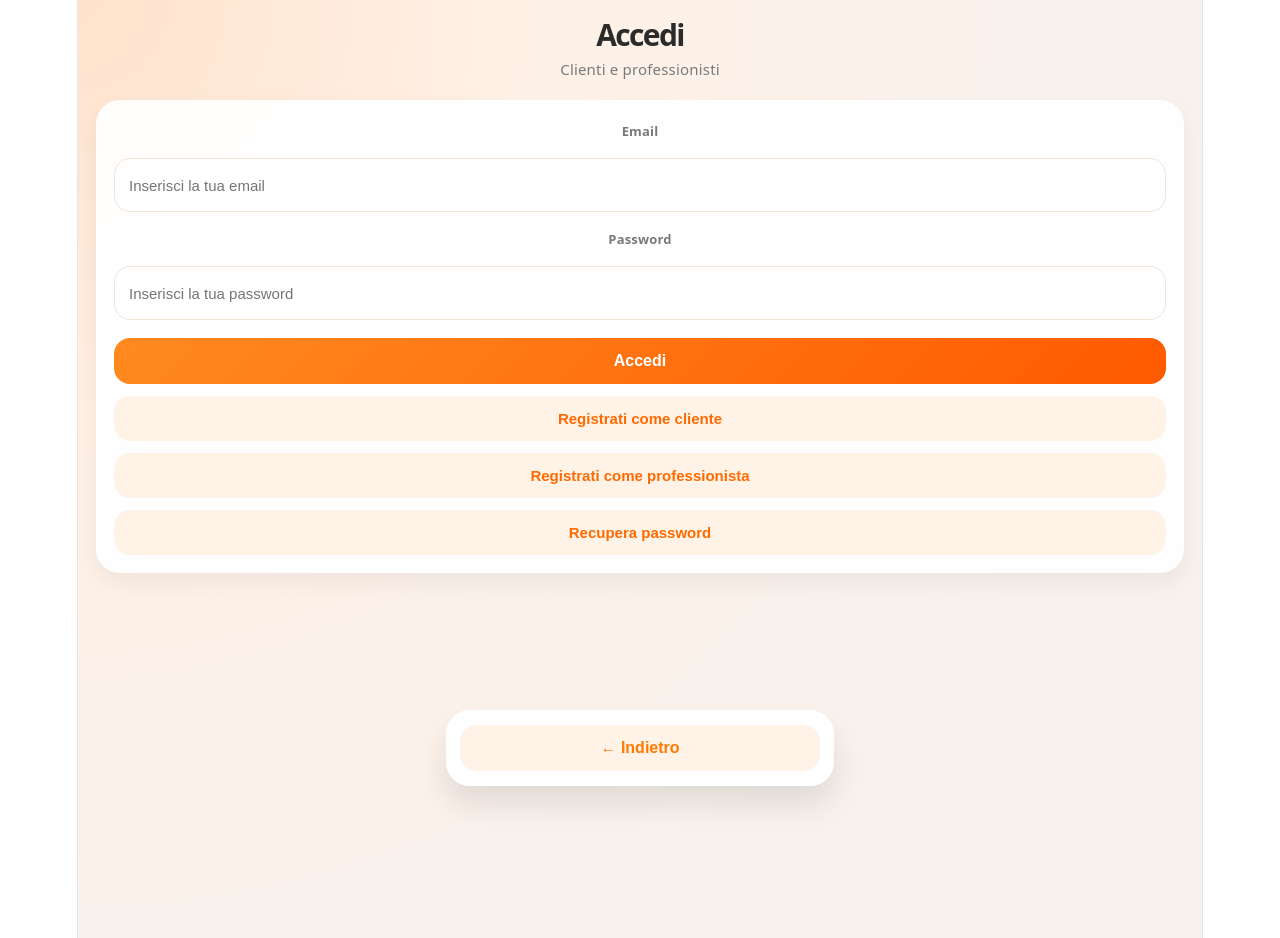
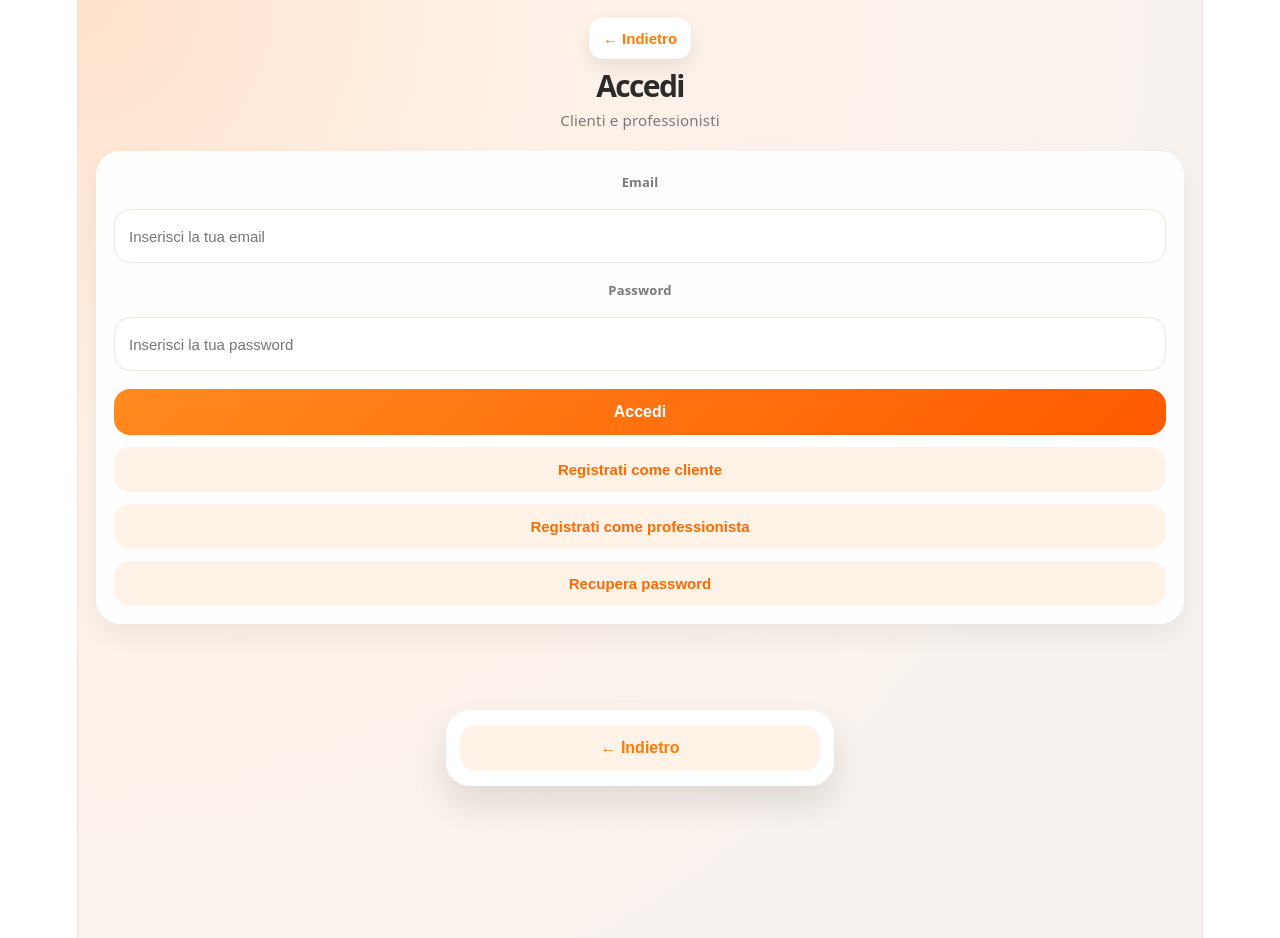
Before and after one commit to giacomo-tuccio-bot/beautygo2, a React (Vite) app: page / in a window 1280 px wide. Both pictures are taken after a click on the button "Accedi". Built offline with nearby package versions, Linux system fonts and the light colour scheme; no server answers.

Commit message:
Add files via upload

```diff
--- a/src/App.tsx
+++ b/src/App.tsx
@@ -1318,7 +1318,10 @@ export default function App() {
   if (screen === 'login') {
     return (
       <LoginPage
-        onBack={() => setScreen('tabs')}
+        onBack={() => {
+          setScreen('tabs');
+          setTab('profile');
+        }}
         onAdminLogin={() => {
           setSessionUserId(null);
           setUserRole('admin');
@@ -1334,13 +1337,23 @@ export default function App() {
   }
 
   if (screen === 'registerCustomer') {
-    return <RegisterCustomerPage onBack={() => setScreen('tabs')} />;
+    return (
+    <RegisterCustomerPage
+      onBack={() => {
+        setScreen('tabs');
+        setTab('profile');
+      }}
+    />
+  );
   }
 
   if (screen === 'registerProfessional') {
     return (
       <RegisterProfessionalPage
-        onBack={() => setScreen('tabs')}
+        onBack={() => {
+          setScreen('tabs');
+          setTab('profile');
+        }}
         onGoLogin={() => setScreen('login')}
         onRegistrationComplete={handleProfessionalOnboardingComplete}
       />
@@ -1352,7 +1365,10 @@ export default function App() {
       <ProOnboardingPage
         isAuthenticated={userRole !== 'guest'}
         currentUserEmail={professionalProfileData.email}
-        onBack={() => setScreen('tabs')}
+        onBack={() => {
+          setScreen('tabs');
+          setTab('profile');
+        }}
         onGoLogin={() => setScreen('login')}
         onComplete={handleProfessionalOnboardingComplete}
       />
--- a/src/pages/LoginPage.tsx
+++ b/src/pages/LoginPage.tsx
@@ -89,6 +89,8 @@ export default function LoginPage({
           'radial-gradient(circle at top left, #FFE2CC 0%, #FFF1E6 30%, #F8F2EE 75%)',
       }}
     >
+      <TopBack onBack={onBack} />
+
       <h1
         style={{
           margin: '4px 0 0',
@@ -283,3 +285,26 @@ export default function LoginPage({
     </div>
   );
 }
+
+
+function TopBack({ onBack }: { onBack: () => void }) {
+  return (
+    <button
+      onClick={onBack}
+      style={{
+        border: 'none',
+        background: '#FFFFFF',
+        color: '#FF7A00',
+        fontWeight: 800,
+        fontSize: 15,
+        padding: '12px 14px',
+        borderRadius: 14,
+        boxShadow: '0 8px 20px rgba(0,0,0,0.08)',
+        cursor: 'pointer',
+        marginBottom: 10,
+      }}
+    >
+      ← Indietro
+    </button>
+  );
+}
--- a/src/pages/ProOnboardingPage.tsx
+++ b/src/pages/ProOnboardingPage.tsx
@@ -132,6 +132,8 @@ export default function ProOnboardingPage({
             'radial-gradient(circle at top left, #FFE2CC 0%, #FFF1E6 30%, #F8F2EE 75%)',
         }}
       >
+        <TopBack onBack={onBack} />
+
         <h1
           style={{
             fontSize: 30,
@@ -198,6 +200,8 @@ export default function ProOnboardingPage({
           'radial-gradient(circle at top left, #FFE2CC 0%, #FFF1E6 30%, #F8F2EE 75%)',
       }}
     >
+      <TopBack onBack={onBack} />
+
       <h1
         style={{
           fontSize: 30,
@@ -492,3 +496,26 @@ const pillButton: React.CSSProperties = {
   fontWeight: 800,
   cursor: 'pointer',
 };
+
+
+function TopBack({ onBack }: { onBack: () => void }) {
+  return (
+    <button
+      onClick={onBack}
+      style={{
+        border: 'none',
+        background: '#FFFFFF',
+        color: '#FF7A00',
+        fontWeight: 800,
+        fontSize: 15,
+        padding: '12px 14px',
+        borderRadius: 14,
+        boxShadow: '0 8px 20px rgba(0,0,0,0.08)',
+        cursor: 'pointer',
+        marginBottom: 10,
+      }}
+    >
+      ← Indietro
+    </button>
+  );
+}
--- a/src/pages/RegisterCustomerPage.tsx
+++ b/src/pages/RegisterCustomerPage.tsx
@@ -69,6 +69,8 @@ export default function RegisterCustomerPage({
           'radial-gradient(circle at top left, #FFE2CC 0%, #FFF1E6 30%, #F8F2EE 75%)',
       }}
     >
+      <TopBack onBack={onBack} />
+
       <h1
         style={{
           fontSize: 30,
@@ -203,3 +205,25 @@ export default function RegisterCustomerPage({
     </div>
   );
 }
+
+function TopBack({ onBack }: { onBack: () => void }) {
+  return (
+    <button
+      onClick={onBack}
+      style={{
+        border: 'none',
+        background: '#FFFFFF',
+        color: '#FF7A00',
+        fontWeight: 800,
+        fontSize: 15,
+        padding: '12px 14px',
+        borderRadius: 14,
+        boxShadow: '0 8px 20px rgba(0,0,0,0.08)',
+        cursor: 'pointer',
+        marginBottom: 10,
+      }}
+    >
+      ← Indietro
+    </button>
+  );
+}
--- a/src/pages/RegisterProfessionalPage.tsx
+++ b/src/pages/RegisterProfessionalPage.tsx
@@ -200,6 +200,8 @@ export default function RegisterProfessionalPage({
           'radial-gradient(circle at top left, #FFE2CC 0%, #FFF1E6 30%, #F8F2EE 75%)',
       }}
     >
+      <TopBack onBack={onBack} />
+
       <h1
         style={{
           fontSize: 30,
@@ -495,3 +497,26 @@ function BottomBack({ onBack }: { onBack: () => void }) {
     </div>
   );
 }
+
+
+function TopBack({ onBack }: { onBack: () => void }) {
+  return (
+    <button
+      onClick={onBack}
+      style={{
+        border: 'none',
+        background: '#FFFFFF',
+        color: '#FF7A00',
+        fontWeight: 800,
+        fontSize: 15,
+        padding: '12px 14px',
+        borderRadius: 14,
+        boxShadow: '0 8px 20px rgba(0,0,0,0.08)',
+        cursor: 'pointer',
+        marginBottom: 10,
+      }}
+    >
+      ← Indietro
+    </button>
+  );
+}
```
